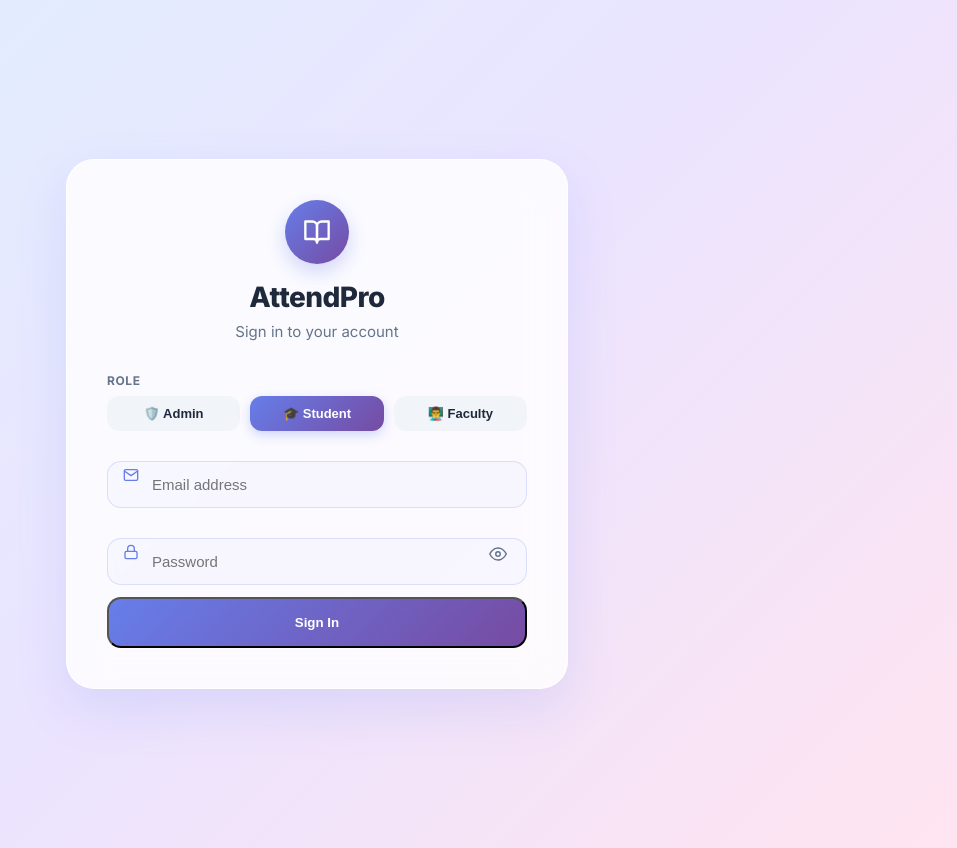
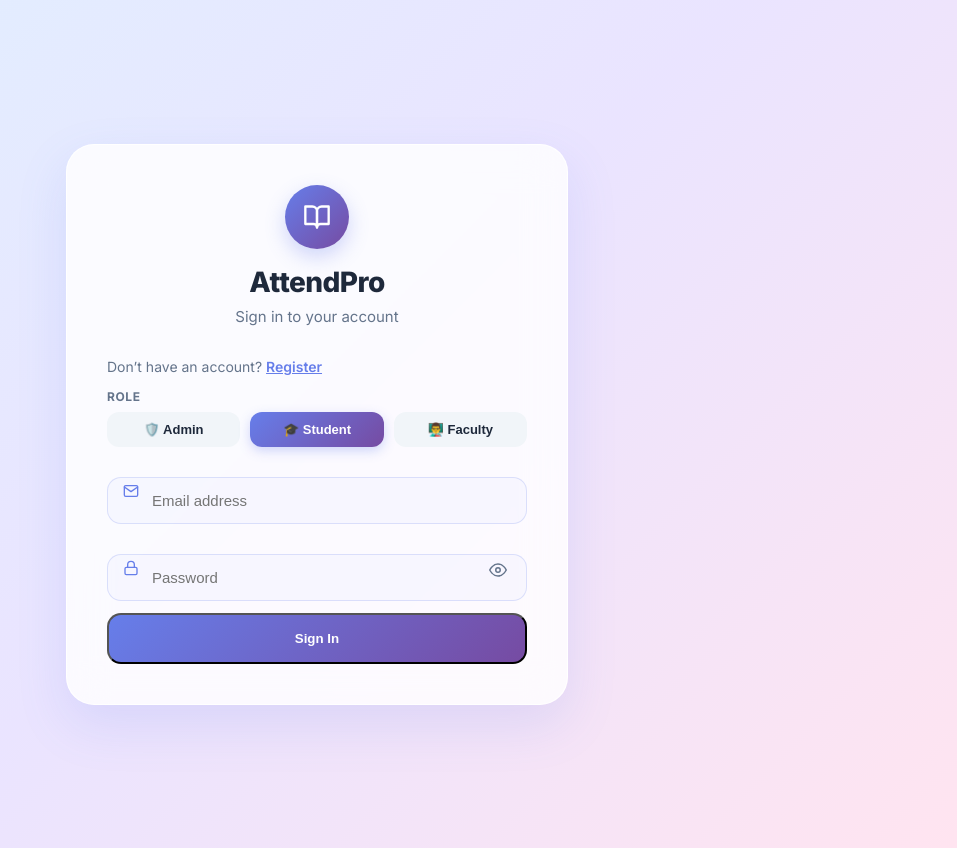
Before and after one commit to siribhargavi-t/attendance-system, a React (Create React App) app in the folder frontend/: page /login in a window 1280 px wide. Shown: the whole page, without its empty margins (323-1280 px from the left). Built offline with nearby package versions, Linux system fonts and the light colour scheme.

Commit message:
fix: api baseURL

```diff
--- a/frontend/src/pages/Auth/Login.jsx
+++ b/frontend/src/pages/Auth/Login.jsx
@@ -158,6 +158,12 @@ const Login = () => {
             Sign in to your account
           </p>
         </div>
+        <p style={{ color: mutedColor, marginTop: 6, fontSize: 14 }}>
+  Don’t have an account?{" "}
+  <Link to="/register" style={{ color: "#667eea", fontWeight: 600 }}>
+    Register
+  </Link>
+</p>
 
         <form onSubmit={handleLogin}>
           {/* ROLE */}
```
